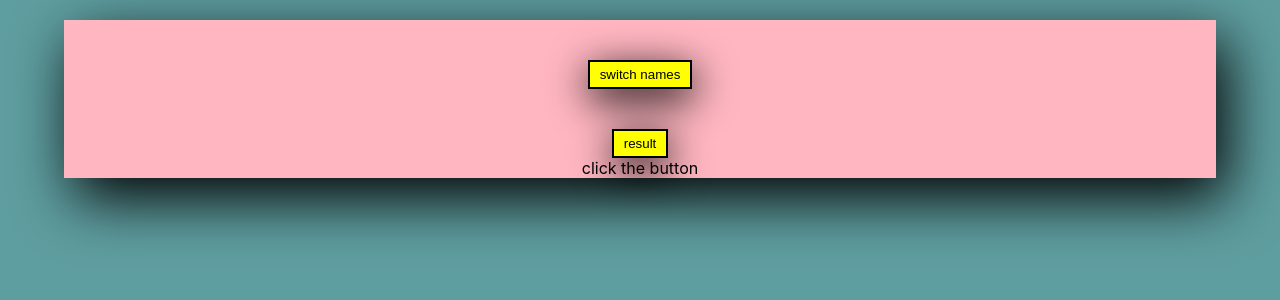
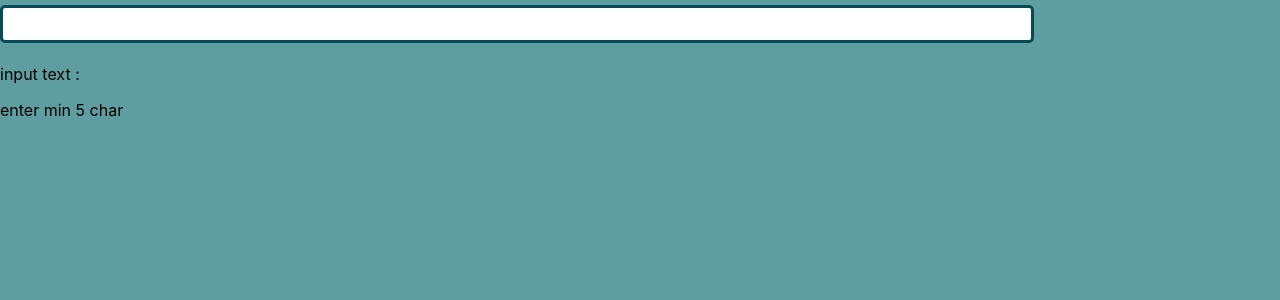
Before and after one commit to sesha472/React-Repractice-From-Scratch, a React (Create React App) app: page / in a window 1280 px wide. Shown: the top 300 px of the page. Built offline with nearby package versions, Linux system fonts and the light colour scheme.

Commit message:
section 4 assignment solution

```diff
--- a/src/App.css
+++ b/src/App.css
@@ -1,3 +1,6 @@
+
+
+
 .Appuserinput {
   padding: 20px;
   text-align: center;
@@ -16,7 +19,15 @@
   border-radius: 20px 0px 20px 0px;
 
 }
-
+input {
+  text-decoration: none;
+  outline: none;
+  width: 80%;
+  height: 30px;
+  border-radius: 5px;
+  border: 3px solid rgb(7, 75, 83);
+  margin: 5px auto;
+}
 .Apppersons{
   background-color: lightpink;
   text-align: center;
@@ -26,6 +37,7 @@
 
 
 }
+
 
 
 /* .App-logo {
--- a/src/App.js
+++ b/src/App.js
@@ -1,41 +1,75 @@
 
 import './App.css';
 import React from 'react';
-import Persons from './persons/persons.js';
+// import Persons from './persons/persons.js';
+import Validation from './validationcomponent/validationcomponet.js';
 // import Cal from './calculator/calsi.js';
 // import Userinput from './userinput/userinput.js';
 // import Useroutput from './useroutput/useroutput.js';
+import Charc from './charcomponent/charcomponent.js';
+
+class App extends React.Component {
+// state={
+//   username:"supermax",
+// };
+
+// addinputtostate=(event)=>{
+//   this.setState({username:event.target.value})
+// }
+
+state={
+  userinput:""
+}
+
+updatestatewithinput=(event)=>{
+  this.setState({
+    userinput:event.target.value
+  });
+};
+deletcharhandler=(index)=>{
+  const textarry=this.state.userinput.split("");
+  textarry.splice(index,1);
+  const returnstring=textarry.join('');
+  this.setState({userinput: returnstring})
 
 
-class App extends React.Component {
-state={
-  username:"supermax",
 };
 
-addinputtostate=(event)=>{
-  this.setState({username:event.target.value})
-}
  render(){
+
+  const charlist = this.state.userinput.split('').map((ch,index)=>{
+    return <Charc deletself={()=>{this.deletcharhandler(index)}} inputchar={ch} key={index}/>;
+  });
+
   return (
     <div className="App">
+      <div className="Appwwlf">
+   <input type="text"  onChange={this.updatestatewithinput} value={this.state.userinput} />
+   <p >input text : {this.state.userinput}</p>
 
-    {/* <div className="Appuserinput">
+
+      <Validation textlength={this.state.userinput.length}/>
+
+     {charlist}
+
+
+      </div>
+           {/* <div className="Appuserinput">
+
      <h1> The userinput output task</h1>
-    <Userinput inputtext={this.addinputtostate}
-     />
+    <Userinput inputtext={this.addinputtostate}  />
     <Useroutput name1={this.state.username} />
     <Useroutput name1={this.state.username}/>
     <Useroutput name1="sai"> this is default username</Useroutput>
-
-      </div>
+           </div>
 
     <div className="Appcal">
           <Cal/>
     </div> */}
 
-    <div className="Apppersons">
-         <Persons/>
-    </div>
+    {/* <div className="Apppersons">
+    <Persons/>
+    </div> */}
 
     </div>
   );
--- /dev/null
+++ b/src/charcomponent/charcomponent.js
@@ -0,0 +1,24 @@
+
+
+import React from 'react';
+
+const Charc=(props)=>{
+const cstyle = {
+    backgroundColor:"aqua",
+    disply:"inline-block",
+    padding:"20px",
+    margin:"10px",
+    border:"2px solid green",
+    textAlign:"center",
+
+};
+
+    return (
+    <div style={cstyle} onClick={props.deletself}>
+             {props.inputchar}
+         </div>
+         );
+
+
+};
+export default Charc;
--- a/src/index.css
+++ b/src/index.css
@@ -1,7 +1,8 @@
 body {
-  margin: 0;
-  font-family: -apple-system, BlinkMacSystemFont, 'Segoe UI', 'Roboto', 'Oxygen',
-    'Ubuntu', 'Cantarell', 'Fira Sans', 'Droid Sans', 'Helvetica Neue',
+  margin: 0px;
+
+  font-family: -apple-system, BlinkMacSystemFont, "Segoe UI", "Roboto", "Oxygen",
+    "Ubuntu", "Cantarell", "Fira Sans", "Droid Sans", "Helvetica Neue",
     sans-serif;
   -webkit-font-smoothing: antialiased;
   -moz-osx-font-smoothing: grayscale;
@@ -9,6 +10,6 @@ body {
 }
 
 code {
-  font-family: source-code-pro, Menlo, Monaco, Consolas, 'Courier New',
+  font-family: source-code-pro, Menlo, Monaco, Consolas, "Courier New",
     monospace;
 }
--- a/src/persons/persons.js
+++ b/src/persons/persons.js
@@ -5,13 +5,21 @@ import Person from '../person/person.js';
 class Persons extends React.Component{
     state={
         persons:[
-            {name:"sai1",age:"27", year:"1992"},
-            {name:"sai2",age:"27", year:"1993"},
-            {name:"sai3",age:"29", year:"1994"},
+            {id:1, name:"sai1",age:"27", year:"1992"},
+            {id:2, name:"sai2",age:"27", year:"1993"},
+            {id:3, name:"sai3",age:"29", year:"1994"},
         ],
         country:"indian",
-        showitems:false
+        showitems:false,
+
     };
+
+
+deletperson=(personindex)=>{
+  const personsarray=this.state.persons;
+  personsarray.splice(personindex,1);
+  this.setState({persons:personsarray});
+};
 
   changestate=(arg)=>{
       this.setState({
@@ -28,33 +36,21 @@ class Persons extends React.Component{
     this.setState({showitems:!this.state.showitems})
   };
 
-  inputnamechange=(event)=>{
-this.setState({
-    persons:[
-        {name:event.target.value ,age:"27", year:"1992"},
-        {name:"sai5",age:"27", year:"1993"},
-        {name:"sai6",age:"29", year:"1994"},
-      ],
-})
+
+  inputnamechange=(event,personsid)=>{
+      const personindex=this.state.persons.findIndex( p=>{
+        return p.id===personsid;
+      });
+     const  personcopy=this.state.persons[personindex];
+
+     personcopy.name=event.target.value;
+
+     const personsarray =[...this.state.persons];
+     personsarray[personindex]=personcopy;
+     this.setState({persons:personsarray})
+
   };
-  inputnamechange2=(event)=>{
-    this.setState({
-        persons:[
-            {name:"sai4" ,age:"27", year:"1992"},
-            {name:event.target.value, age:"27", year:"1993"},
-            {name:"sai6",age:"29", year:"1994"},
-          ],
-    })
-      };
-      inputnamechange3=(event)=>{
-        this.setState({
-            persons:[
-                {name:"sai4" ,age:"27", year:"1992"},
-                {name:"sai6",age:"29", year:"1994"},
-                {name:event.target.value, age:"27", year:"1993"},
-              ],
-        })
-          };
+
 
   render(){
 
@@ -73,17 +69,29 @@ this.setState({
     let persons="click the button";
     if((this.state.showitems)){
       persons=(<div>
-      <Person userinput={this.inputnamechange}  name={this.state.persons[0].name} age={this.state.persons[0].age} year={this.state.persons[0].year}/>
+
+        {this.state.persons.map((personitem,index)=>{
+          return <Person
+          clickperson={()=>{this.deletperson(index)}}
+          userinput={(event)=>this.inputnamechange(event,personitem.id)}
+          name={personitem.name}
+          age={personitem.age}
+          year={personitem.year}
+          key={personitem.id} />
+
+        })
+
+        }
+      {/* <Person userinput={this.inputnamechange}  name={this.state.persons[0].name} age={this.state.persons[0].age} year={this.state.persons[0].year}/>
       <Person  userinput={this.inputnamechange2} clickperson={()=>{this.changestate("nuve")}} name={this.state.persons[1].name} age={this.state.persons[1].age} year={this.state.persons[1].year}/>
       <Person userinput={this.inputnamechange3} name={this.state.persons[2].name} age={this.state.persons[2].age} year={this.state.persons[2].year}/>
-      {this.state.country}
+      {this.state.country} */}
       </div>);
     };
         return (
             <div className="Persons">
+     <button style={buttonstyle} onClick={()=>{this.changestate("buttonsai4")}}>switch names</button> <br/>
 
-           <button style={buttonstyle} onClick={()=>{this.changestate("buttonsai4")}}>switch names</button>
-         <br/>
          <button style={buttonstyle} onClick={this.togglepersons}>result</button>
          <br/>
           {persons}
--- /dev/null
+++ b/src/validationcomponent/validationcomponet.js
@@ -0,0 +1,20 @@
+
+import React from 'react';
+
+
+const Validation =(props)=>{
+
+
+   let msg="enter min 5 char";
+   if( props.textlength > 5){
+       msg="long text etered"
+
+   }
+    return (
+        <p>
+            {msg}
+            {/* { (props.textlength)<= 10 ?  <p>ENTER MIN 5</p>:<p>TEXT IS TOLONG</p>  } */}
+            </p>
+    );
+};
+export default Validation;
```
